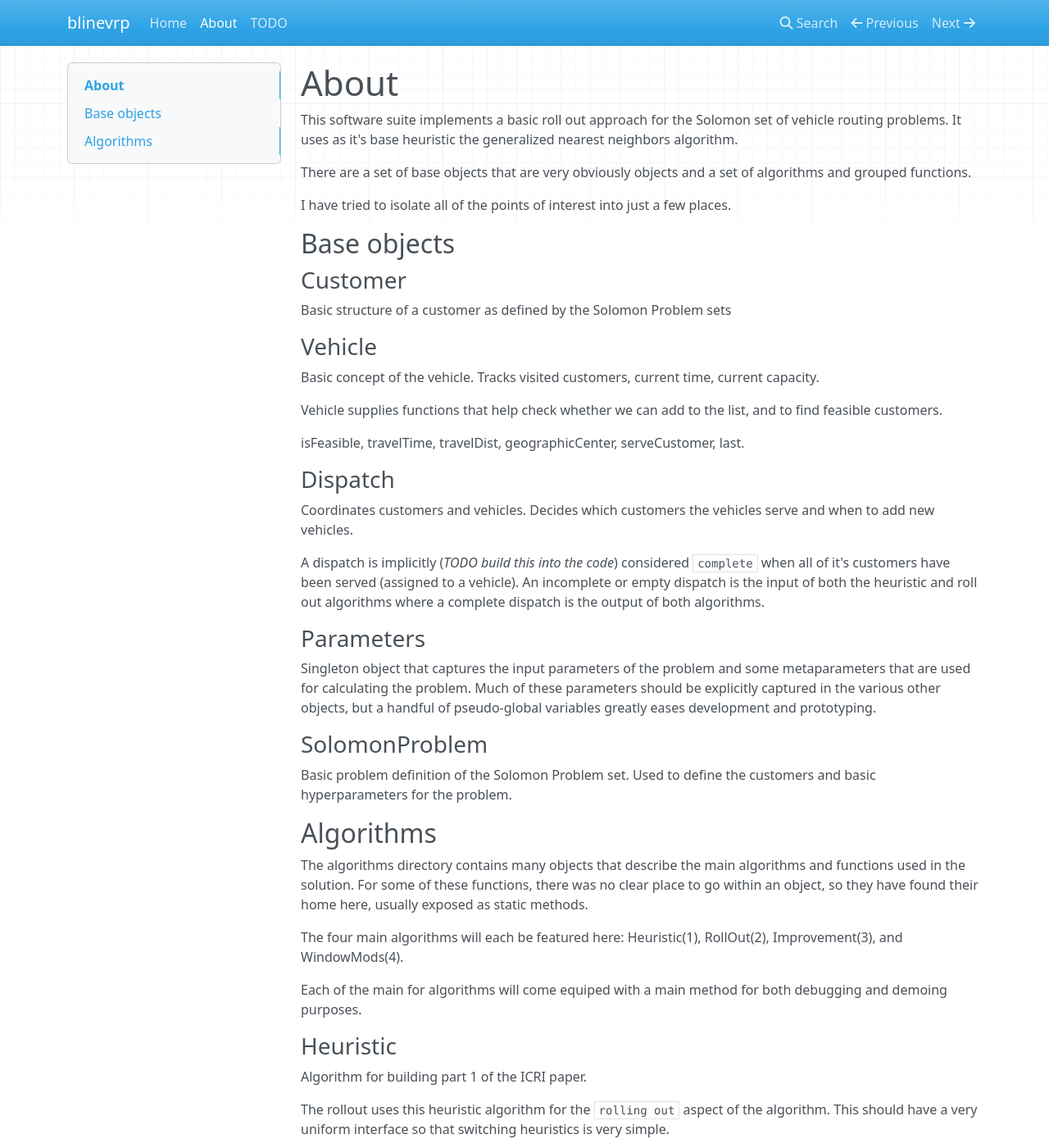
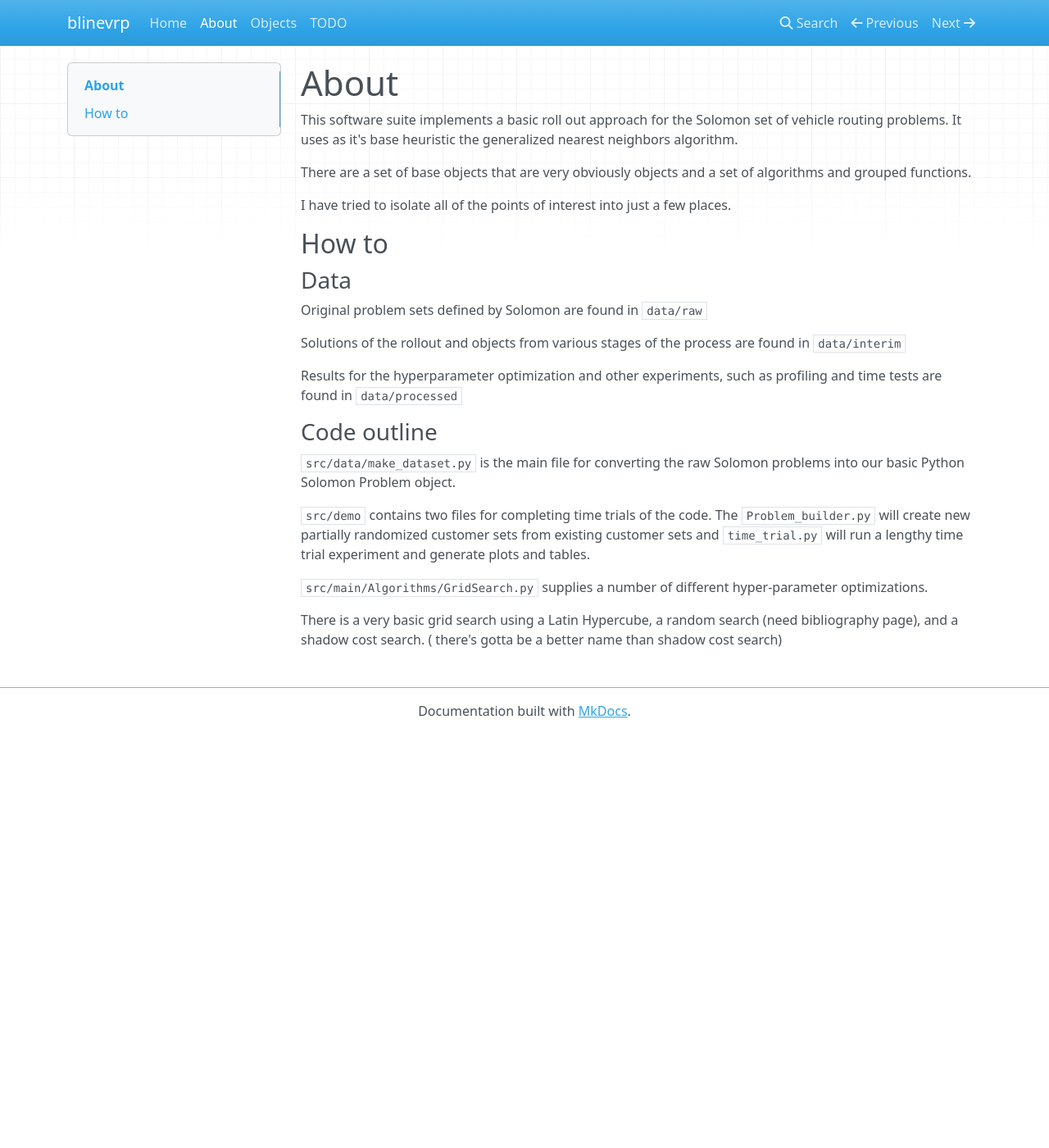
Before and after one commit to sauln/ICRI, an MkDocs documentation site: the page built from docs/about/index.md, in a window 1280 px wide and 1400 px high. Shown: the whole window at 82% size. Built offline with MkDocs 1.6.1, drawn with Linux system fonts in a browser that asks for light colours; nearby versions of some CDN libraries; old or Windows-style settings are respelled for this version of MkDocs; some of the changed text lies outside the part shown.

Commit message:
Updating documentation + structure

```diff
--- a/docs/about/index.md
+++ b/docs/about/index.md
@@ -9,75 +9,21 @@ and grouped functions.
 I have tried to isolate all of the points of interest into just a few places.
 
 
-## Base objects
-### Customer
-Basic structure of a customer as defined by the Solomon Problem sets
+## How to
 
-### Vehicle
-Basic concept of the vehicle.  Tracks visited customers, current time, current capacity.
+### Data
+Original problem sets defined by Solomon are found in `data/raw`
 
-Vehicle supplies functions that help check whether we can add to the list,
-and to find feasible customers.
+Solutions of the rollout and objects from various stages of the process are found in `data/interim`
 
-isFeasible, travelTime, travelDist, geographicCenter, serveCustomer, last.
+Results for the hyperparameter optimization and other experiments, such as profiling and time tests are found in `data/processed`
 
-### Dispatch
-Coordinates customers and vehicles. Decides which customers the vehicles serve and when
-to add new vehicles.
+### Code outline
 
-A dispatch is implicitly (*TODO build this into the code*) considered `complete` when
-all of it's customers have been served (assigned to a vehicle).
-An incomplete or empty dispatch is the input of both the heuristic
-and roll out algorithms where a complete dispatch is the output of both algorithms.
+`src/data/make_dataset.py` is the main file for converting the raw Solomon problems into our basic Python Solomon Problem object.
 
-### Parameters
-Singleton object that captures the input parameters of the problem and some metaparameters
-that are used for calculating the problem.  Much of these parameters should be explicitly
-captured in the various other objects, but a handful of pseudo-global
-variables greatly eases development and prototyping.
+`src/demo` contains two files for completing time trials of the code.  The `Problem_builder.py` will create new partially randomized customer sets from existing customer sets and `time_trial.py` will run a lengthy time trial experiment and generate plots and tables.
 
-### SolomonProblem
-Basic problem definition of the Solomon Problem set. Used to define the customers and basic
-hyperparameters for the problem.
+`src/main/Algorithms/GridSearch.py` supplies a number of different hyper-parameter optimizations.
 
-## Algorithms
-The algorithms directory contains many objects that describe the main algorithms and
-functions used in the solution. For some of these functions, there was no clear
-place to go within an object, so they have found their home here, usually exposed
-as static methods.
-
-The four main algorithms will each be featured here: Heuristic(1), RollOut(2),
-Improvement(3), and WindowMods(4).
-
-Each of the main for algorithms will come equiped with a main method for both debugging
-and demoing purposes.
-
-### Heuristic
-Algorithm for building part 1 of the ICRI paper.
-
-The rollout uses this heuristic algorithm for the `rolling out` aspect of the algorithm.
-This should have a very uniform interface so that switching heuristics is very simple.
-
-(*TODO  Should there be two different cost functions, one for the bestSequence in
-the roll out, and another for the heursistic?*)
-
-
-### RollOut
-Algorithm for building part 2 of the ICRI paper.
-
-A point of note for this algorithm is the use of copying objects.  The basic premise is
-to copy the dispatch solution, rollout the heuristic on this solution, and if it's good,
-save it.
-
-### Improvement
-Algorithm for building part 3 of the ICRI paper.
-
-### Validator
-Helper object that consumes a routes object and confirms that it abides by all our rules.
-
-### Cost
-Defines multiple different cost functions for defining best next nodes and cost of routes.
-
-These main cost functions are:
-* Cost.ofSolution - Cost of a solution generated by the heuristic
-* Cost.gnnh - Generalized cost used by the heuristic.
+There is a very basic grid search using a Latin Hypercube, a random search (need bibliography page), and a shadow cost search.  ( there's gotta be a better name than shadow cost search)
--- a/mkdocs.yml
+++ b/mkdocs.yml
@@ -2,6 +2,7 @@ site_name: blinevrp
 pages:
 - Home: index.md
 - About: about/index.md
+- Objects: about/objects.md
 - TODO: todo.md
 markdown_extensions:
     - pymdownx.tasklist
```
Also changed, not shown: docs/about/objects.md (added, +80 -0 lines), docs/todo.md (+0 -17 lines).
